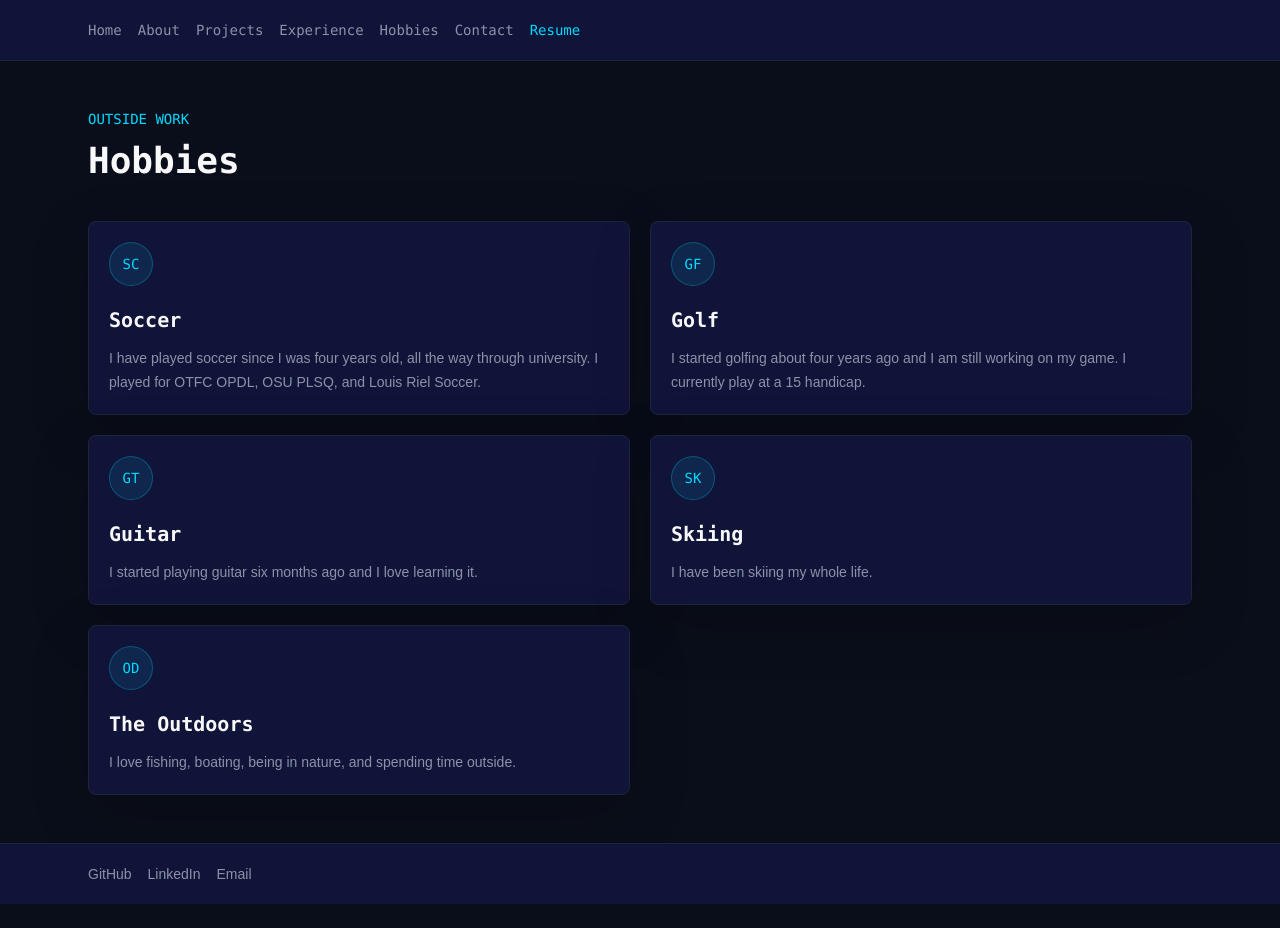
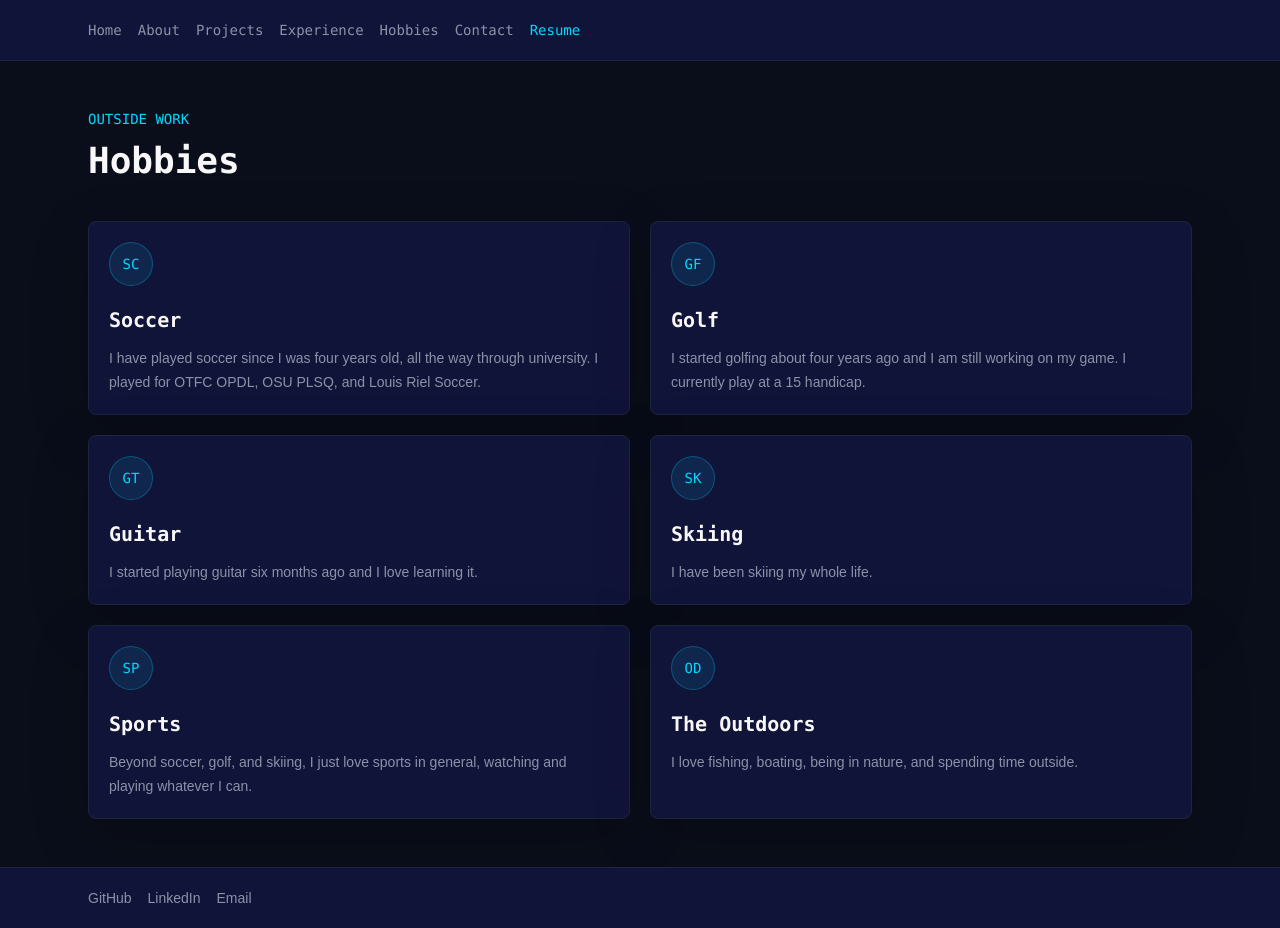
Before and after one commit to Zachary-Levesque/Portfolio, a Next.js app: page /hobbies in a window 1280 px wide. Before the commit the page ends 904 px from the top, so only its background shows below. Built offline with nearby package versions, Linux system fonts and the light colour scheme.

Commit message:
Update page.tsx

```diff
--- a/app/hobbies/page.tsx
+++ b/app/hobbies/page.tsx
@@ -21,6 +21,12 @@ export default function HobbiesPage() {
       title: "Skiing",
       accent: "SK",
       description: "I have been skiing my whole life."
+    },
+    {
+      title: "Sports",
+      accent: "SP",
+      description:
+        "Beyond soccer, golf, and skiing, I just love sports in general, watching and playing whatever I can."
     },
     {
       title: "The Outdoors",
```
